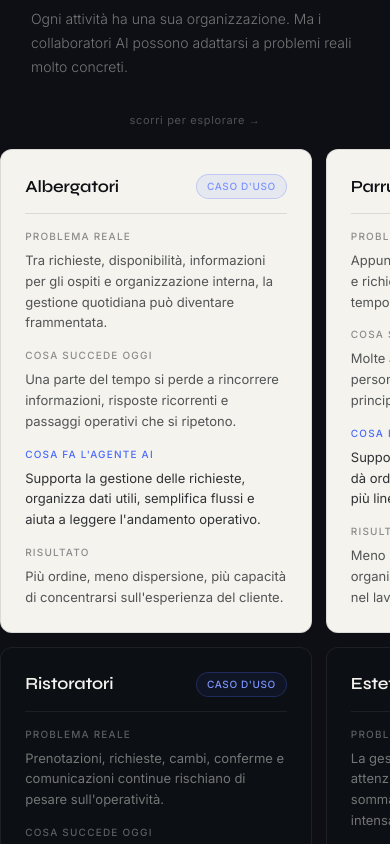
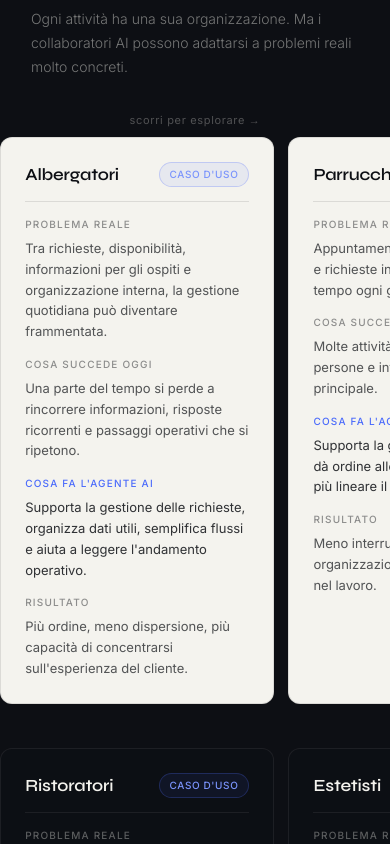
Before and after one commit to Matteopmc95/matteo-freyrwork-ai, a Next.js app: page /casi-studio in a window 390 px wide. Shown: the part 1020-1864 px from the top of the page. Built offline with nearby package versions, Linux system fonts and the light colour scheme.

Commit message:
fix: casi studio - independent row carousels + vertical gap on mobile

```diff
--- a/src/app/casi-studio/page.tsx
+++ b/src/app/casi-studio/page.tsx
@@ -137,22 +137,24 @@ function SectionCategorie() {
       <style>{`
         @media(max-width:768px){
           .cat-wrapper{position:relative;margin:0 -8vw}
-          .cat-grid{
-            display:grid!important;
-            grid-template-rows:repeat(2,auto);
-            grid-auto-flow:column;
-            grid-auto-columns:88%;
-            gap:28px 14px;
-            overflow-x:auto;
-            overflow-y:hidden;
-            padding:4px 8vw 24px calc(8vw + 16px);
-            scroll-snap-type:x mandatory;
-            scrollbar-width:none;
-            -ms-overflow-style:none;
-            -webkit-overflow-scrolling:touch;
-          }
-          .cat-grid::-webkit-scrollbar{display:none}
-          .cat-grid>*{scroll-snap-align:start}
+          .cat-carousel{
+            display:flex !important;
+            flex-direction:row !important;
+            overflow-x:auto !important;
+            overflow-y:hidden !important;
+            gap:14px !important;
+            padding:4px 8vw 8px calc(8vw + 16px) !important;
+            margin:0 !important;
+            scroll-snap-type:x mandatory !important;
+            scrollbar-width:none !important;
+            -ms-overflow-style:none !important;
+            -webkit-overflow-scrolling:touch !important;
+            grid-template-columns:none !important;
+            grid-template-rows:none !important;
+          }
+          .cat-carousel::-webkit-scrollbar{display:none}
+          .cat-carousel>*{flex:0 0 88% !important;min-width:88% !important;max-width:88% !important;scroll-snap-align:start !important}
+          .cat-row1{margin-bottom:32px !important}
           .cat-hint{display:flex!important}
           @keyframes catHintPulse{0%,100%{opacity:.35}50%{opacity:.75}}
           .cat-card-light{background:#F4F3EE !important;border-color:rgba(0,0,0,0.1) !important}
@@ -168,10 +170,37 @@ function SectionCategorie() {
         scorri per esplorare →
       </div>
       <div className="cat-wrapper">
-      <div data-reveal className="cat-grid" style={{ opacity: 0, transform: 'translateY(22px)', transition: 'opacity 0.7s ease 0.3s, transform 0.7s ease 0.3s', marginTop: 16, display: 'grid', gridTemplateColumns: 'repeat(auto-fit, minmax(min(100%,340px),1fr))', gap: 14 }}>
-        {CATEGORIES.map((cat, i) => (
+        {/* Row 1 — light cards (even indices) */}
+        <div data-reveal className="cat-carousel cat-row1" style={{ opacity: 0, transform: 'translateY(22px)', transition: 'opacity 0.7s ease 0.3s, transform 0.7s ease 0.3s', marginTop: 16, display: 'grid', gridTemplateColumns: 'repeat(auto-fit, minmax(min(100%,340px),1fr))', gap: 14 }}>
+          {CATEGORIES.filter((_, i) => i % 2 === 0).map((cat) => (
             <div key={cat.id}
-            className={i % 2 === 0 ? 'cat-card-light' : ''}
+              className="cat-card-light"
+              style={{ padding: 24, borderRadius: 12, border: `1px solid ${C.border}`, background: 'rgba(13,15,20,0.6)', display: 'flex', flexDirection: 'column', gap: 14, transition: 'border-color 0.25s, transform 0.2s' }}
+              onMouseEnter={(e) => { e.currentTarget.style.borderColor = 'rgba(75,107,251,0.3)'; e.currentTarget.style.transform = 'translateY(-2px)'; }}
+              onMouseLeave={(e) => { e.currentTarget.style.borderColor = C.border; e.currentTarget.style.transform = ''; }}
+            >
+              <div style={{ display: 'flex', alignItems: 'center', justifyContent: 'space-between', paddingBottom: 14, borderBottom: `1px solid ${C.border}` }}>
+                <h3 style={{ fontSize: 17, fontWeight: 600, color: C.txt, fontFamily: 'Syne, sans-serif', letterSpacing: '-0.01em' }}>{cat.label}</h3>
+                <span style={{ fontSize: 10, color: C.acc2, padding: '3px 10px', borderRadius: 999, background: 'rgba(75,107,251,0.08)', border: '1px solid rgba(75,107,251,0.25)', fontWeight: 500, letterSpacing: '0.06em', textTransform: 'uppercase' }}>Caso d&apos;uso</span>
+              </div>
+              {[
+                { label: 'Problema reale', text: cat.problem },
+                { label: 'Cosa succede oggi', text: cat.today },
+                { label: "Cosa fa l'agente AI", text: cat.does, accent: true },
+                { label: 'Risultato', text: cat.result },
+              ].map((r) => (
+                <div key={r.label}>
+                  <div className={r.accent ? 'cat-row-label-accent' : 'cat-row-label'} style={{ fontSize: 10, letterSpacing: '0.12em', textTransform: 'uppercase', color: r.accent ? C.acc2 : 'rgba(244,243,238,0.35)', fontWeight: 500, marginBottom: 5 }}>{r.label}</div>
+                  <p className={r.accent ? 'cat-row-text-accent' : ''} style={{ fontSize: 13, color: r.accent ? 'rgba(244,243,238,0.85)' : C.muted, lineHeight: 1.6 }}>{r.text}</p>
+                </div>
+              ))}
+            </div>
+          ))}
+        </div>
+        {/* Row 2 — dark cards (odd indices) */}
+        <div data-reveal className="cat-carousel" style={{ opacity: 0, transform: 'translateY(22px)', transition: 'opacity 0.7s ease 0.5s, transform 0.7s ease 0.5s', marginTop: 14, display: 'grid', gridTemplateColumns: 'repeat(auto-fit, minmax(min(100%,340px),1fr))', gap: 14 }}>
+          {CATEGORIES.filter((_, i) => i % 2 !== 0).map((cat) => (
+            <div key={cat.id}
               style={{ padding: 24, borderRadius: 12, border: `1px solid ${C.border}`, background: 'rgba(13,15,20,0.6)', display: 'flex', flexDirection: 'column', gap: 14, transition: 'border-color 0.25s, transform 0.2s' }}
               onMouseEnter={(e) => { e.currentTarget.style.borderColor = 'rgba(75,107,251,0.3)'; e.currentTarget.style.transform = 'translateY(-2px)'; }}
               onMouseLeave={(e) => { e.currentTarget.style.borderColor = C.border; e.currentTarget.style.transform = ''; }}
```
Lines whose indentation alone changed are shown as unchanged.
